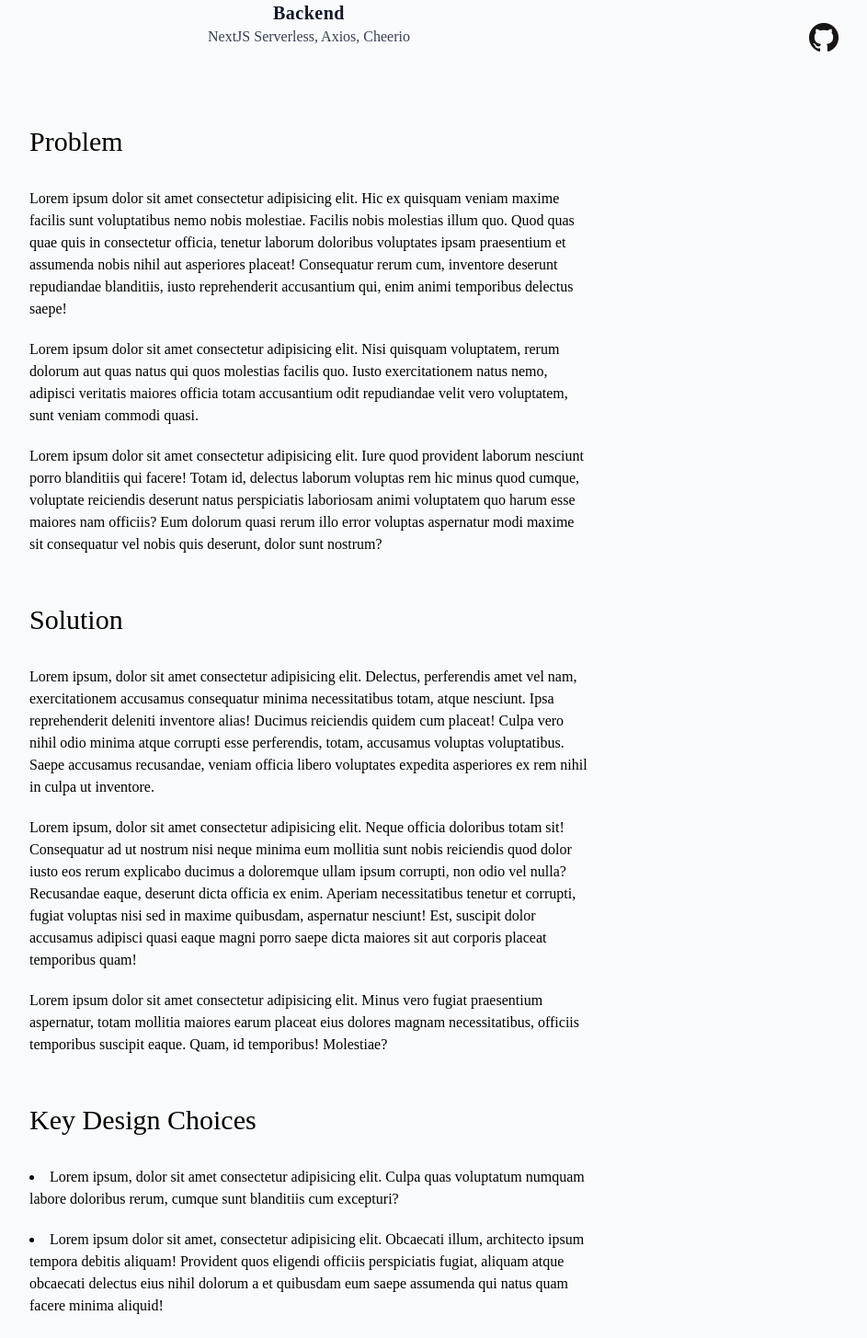
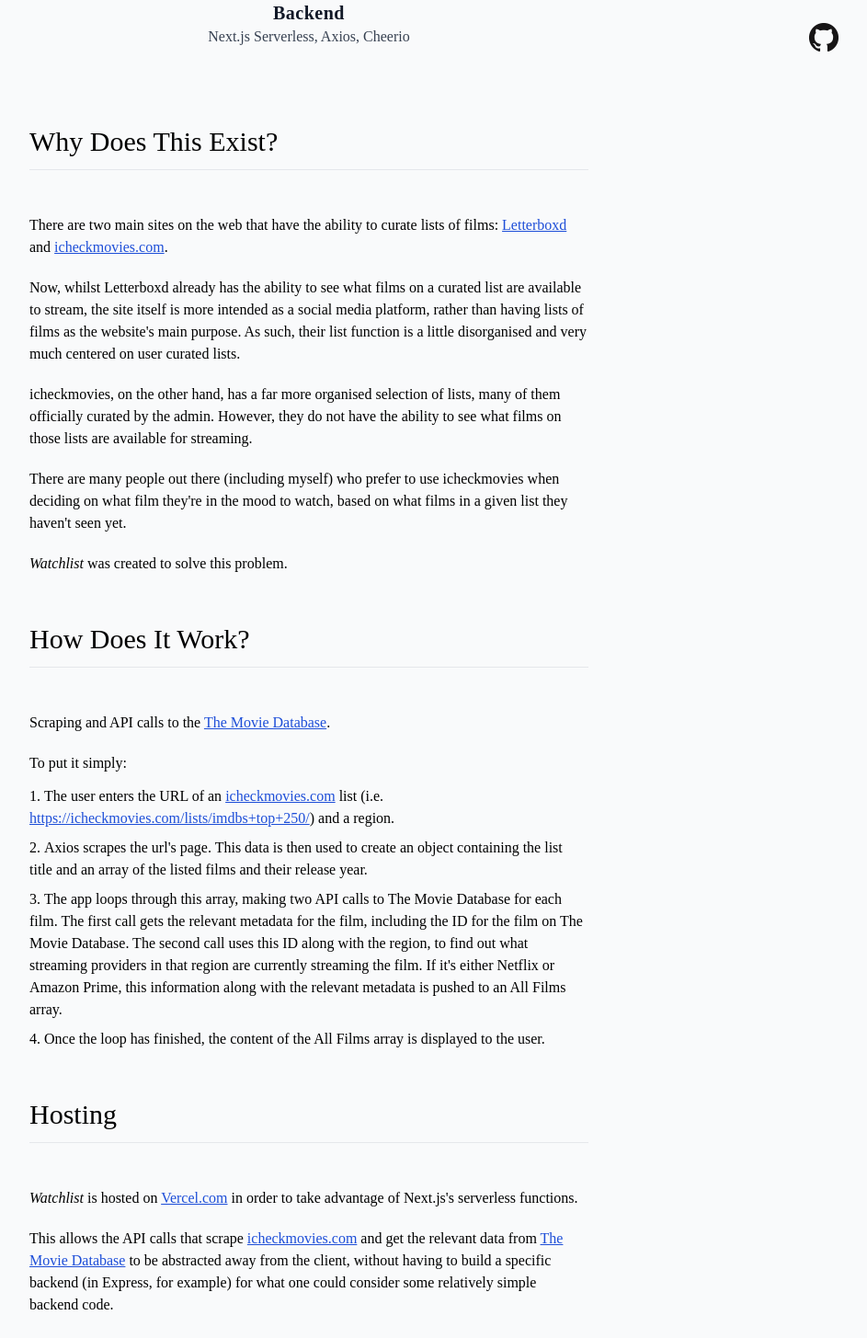
Before and after one commit to vitamins999/portfolio, a Next.js app: page /projects/watchlist in a window 1280 px wide. Shown: the part 680-2135 px from the top of the page at 92% size, without its empty margins (304-1247 px from the left). Built offline with nearby package versions, Linux system fonts and the light colour scheme; what tailwindcss-scroll-snap would draw is missing.

Commit message:
added indepth details for Watchlist and edited placeholder text on main page (#36)

```diff
--- a/components/About.tsx
+++ b/components/About.tsx
@@ -43,8 +43,8 @@
               Typescript, HTML, CSS, SQL, Python, C# (learning)
             </li>
             <li className='py-2 text-gray-900'>
-              <span className='font-semibold'>Frameworks</span>: React, NextJS,
-              Redux, Express, TailwindCSS
+              <span className='font-semibold'>Frameworks</span>: React, Next.js,
+              Redux, Express, Node, TailwindCSS, SASS
             </li>
             <li className='py-2 text-gray-900'>
               <span className='font-semibold'>Databases</span>: PostgreSQL,
--- a/components/Project-ubooze.tsx
+++ b/components/Project-ubooze.tsx
@@ -10,7 +10,7 @@
             Ubooze
           </h1>
           <h2 className='font-bodyUbooze text-gray-200 tracking-widest md:-mt-0 -mt-2'>
-            A fullstack NextJS web app
+            A fullstack Next.js web app
           </h2>
           <p className='md:max-w-lg mt-10 text-sm md:text-base font-bodyUbooze text-gray-100 text-center'>
             Alcohol is expensive. That's why I created uBooze -- a price
@@ -19,8 +19,8 @@
             you.
           </p>
           <p className='md:max-w-lg max-w-md mt-5 text-sm md:text-base font-bodyUbooze text-gray-100 text-center'>
-            Technologies used include NextJS, PostgreSQL, Express, TailwindCSS
-            and PassportJS.
+            Technologies used include Next.js, Redux, PostgreSQL, Express,
+            TailwindCSS and PassportJS.
           </p>
           <div className='lg:py-5 mt-10 flex md:flex-row flex-col'>
             <button className='py-4 px-14 md:mr-5 md:mb-0 mb-5 uppercase font-bold text-xs tracking-wider bg-gray-50 text-gray-800 transition duration-150 hover:bg-gray-800 hover:text-gray-50 font-bodyEandE focus:outline-none'>
--- a/components/Project-watchlist.tsx
+++ b/components/Project-watchlist.tsx
@@ -9,17 +9,35 @@
             Watchlist
           </h1>
           <h2 className='font-bodyWatchlist text-sm lg:text-base text-gray-800 tracking-wider'>
-            A serverless NextJS web app
+            A serverless Next.js web app
           </h2>
           <p className='max-w-lg mt-10 text-sm lg:px-0 px-5 lg:text-base font-bodyWatchlist text-gray-900 text-center'>
-            Lorem ipsum dolor sit amet consectetur adipisicing elit. Quod iste
-            possimus quae est molestiae nam quasi voluptatem dolorem. Minima,
-            ratione.
+            A streaming movie search engine for finding out what movies on an{' '}
+            <a
+              className='underline text-blue-700'
+              href='https://icheckmovies.com/'
+              rel='noreferrer noopener'
+              target='_blank'
+            >
+              icheckmovies.com
+            </a>{' '}
+            list are available for you to watch right now on Netflix and Amazon
+            Prime Video.
+          </p>
+          <p className='max-w-lg mt-5 text-sm lg:px-0 px-5 lg:text-base font-bodyWatchlist text-gray-900 text-center'>
+            Technologies used include Next.js, Serverless Functions, Context
+            API, Axios and Cheerio.
           </p>
           <div className='flex lg:flex-row flex-col lg:py-5 mt-10'>
-            <button className='py-4 px-14 lg:mr-5 mb-5 lg:mb-0 uppercase font-bold text-xs tracking-wider bg-gray-800 text-gray-50 transition duration-150 hover:bg-gray-50 hover:text-gray-800 font-bodyEandE focus:outline-none'>
-              Visit Site
-            </button>
+            <a
+              href='https://watchlistmovies.vercel.app'
+              target='_blank'
+              rel='noreferrer'
+            >
+              <button className='py-4 px-14 lg:mr-5 mb-5 lg:mb-0 uppercase font-bold text-xs tracking-wider bg-gray-800 text-gray-50 transition duration-150 hover:bg-gray-50 hover:text-gray-800 font-bodyEandE focus:outline-none'>
+                Visit Site
+              </button>
+            </a>
             <Link href='/projects/watchlist'>
               <button className='py-4 px-14 uppercase font-bold text-xs tracking-wider bg-gray-800 text-gray-50 transition duration-150 hover:bg-gray-50 hover:text-gray-800 font-bodyEandE focus:outline-none'>
                 More Information
--- a/pages/projects/watchlist.tsx
+++ b/pages/projects/watchlist.tsx
@@ -9,6 +9,7 @@
   return (
     <Layout title={title}>
       <motion.main
+        className='pb-10'
         variants={fadeOutPage}
         exit='exit'
         initial='initial'
@@ -28,12 +29,20 @@
                 </h2>
               </div>
               <div className='flex lg:flex-row flex-col items-center'>
-                <a href='#' target='_blank' rel='noreferrer'>
+                <a
+                  href='https://watchlistmovies.vercel.app'
+                  target='_blank'
+                  rel='noreferrer'
+                >
                   <button className='py-4 px-14 lg:my-0 my-5 lg:mr-5 uppercase font-bold text-xs tracking-wider bg-gray-50 text-gray-800 transition duration-150 hover:bg-gray-800 hover:text-gray-50 font-bodyEandE focus:outline-none'>
                     Visit Site
                   </button>
                 </a>
-                <a href='#' target='_blank' rel='noreferrer'>
+                <a
+                  href='https://github.com/vitamins999/watchlist-2.0'
+                  target='_blank'
+                  rel='noreferrer'
+                >
                   <button className='py-4 px-14 uppercase font-bold text-xs tracking-wider bg-gray-50 text-gray-800 transition duration-150 hover:bg-gray-800 hover:text-gray-50 font-bodyEandE focus:outline-none'>
                     View Code on Github
                   </button>
@@ -50,7 +59,8 @@
                 Frontend
               </h2>
               <p className='font-bodyMain text-gray-700'>
-                NextJS, TailwindCSS, Framer Motion
+                Next.js, TailwindCSS, Framer Motion, React Hook Form, Context
+                API
               </p>
             </div>
             <div className='py-3'>
@@ -58,109 +68,162 @@
                 Backend
               </h2>
               <p className='font-bodyMain text-gray-700'>
-                NextJS Serverless, Axios, Cheerio
+                Next.js Serverless, Axios, Cheerio
               </p>
             </div>
           </div>
         </section>
         <section className='lg:px-84 iPadPro:px-32 iPadWidescreen:px-32 px-10 lg:pb-10 pt-5 pb-5'>
           <div>
-            <h3 className='text-3xl font-headingMain py-3'>Problem</h3>
+            <h3 className='text-3xl font-headingMain py-3'>
+              Why Does This Exist?
+            </h3>
+            <div className='border-t w-full pb-7'></div>
             <p className='pt-5'>
-              Lorem ipsum dolor sit amet consectetur adipisicing elit. Hic ex
-              quisquam veniam maxime facilis sunt voluptatibus nemo nobis
-              molestiae. Facilis nobis molestias illum quo. Quod quas quae quis
-              in consectetur officia, tenetur laborum doloribus voluptates ipsam
-              praesentium et assumenda nobis nihil aut asperiores placeat!
-              Consequatur rerum cum, inventore deserunt repudiandae blanditiis,
-              iusto reprehenderit accusantium qui, enim animi temporibus
-              delectus saepe!
+              There are two main sites on the web that have the ability to
+              curate lists of films:{' '}
+              <a
+                className='underline text-blue-700'
+                href='https://letterboxd/'
+                rel='noreferrer noopener'
+                target='_blank'
+              >
+                Letterboxd
+              </a>{' '}
+              and{' '}
+              <a
+                className='underline text-blue-700'
+                href='https://icheckmovies.com/'
+                rel='noreferrer noopener'
+                target='_blank'
+              >
+                icheckmovies.com
+              </a>
+              .
             </p>
             <p className='pt-5'>
-              Lorem ipsum dolor sit amet consectetur adipisicing elit. Nisi
-              quisquam voluptatem, rerum dolorum aut quas natus qui quos
-              molestias facilis quo. Iusto exercitationem natus nemo, adipisci
-              veritatis maiores officia totam accusantium odit repudiandae velit
-              vero voluptatem, sunt veniam commodi quasi.
+              Now, whilst Letterboxd already has the ability to see what films
+              on a curated list are available to stream, the site itself is more
+              intended as a social media platform, rather than having lists of
+              films as the website's main purpose. As such, their list function
+              is a little disorganised and very much centered on user curated
+              lists.
             </p>
             <p className='pt-5'>
-              Lorem ipsum dolor sit amet consectetur adipisicing elit. Iure quod
-              provident laborum nesciunt porro blanditiis qui facere! Totam id,
-              delectus laborum voluptas rem hic minus quod cumque, voluptate
-              reiciendis deserunt natus perspiciatis laboriosam animi voluptatem
-              quo harum esse maiores nam officiis? Eum dolorum quasi rerum illo
-              error voluptas aspernatur modi maxime sit consequatur vel nobis
-              quis deserunt, dolor sunt nostrum?
-            </p>
-          </div>
-          <div className='pt-10'>
-            <h3 className='text-3xl font-headingMain py-3'>Solution</h3>
-            <p className='pt-5'>
-              Lorem ipsum, dolor sit amet consectetur adipisicing elit.
-              Delectus, perferendis amet vel nam, exercitationem accusamus
-              consequatur minima necessitatibus totam, atque nesciunt. Ipsa
-              reprehenderit deleniti inventore alias! Ducimus reiciendis quidem
-              cum placeat! Culpa vero nihil odio minima atque corrupti esse
-              perferendis, totam, accusamus voluptas voluptatibus. Saepe
-              accusamus recusandae, veniam officia libero voluptates expedita
-              asperiores ex rem nihil in culpa ut inventore.
+              icheckmovies, on the other hand, has a far more organised
+              selection of lists, many of them officially curated by the admin.
+              However, they do not have the ability to see what films on those
+              lists are available for streaming.
             </p>
             <p className='pt-5'>
-              Lorem ipsum, dolor sit amet consectetur adipisicing elit. Neque
-              officia doloribus totam sit! Consequatur ad ut nostrum nisi neque
-              minima eum mollitia sunt nobis reiciendis quod dolor iusto eos
-              rerum explicabo ducimus a doloremque ullam ipsum corrupti, non
-              odio vel nulla? Recusandae eaque, deserunt dicta officia ex enim.
-              Aperiam necessitatibus tenetur et corrupti, fugiat voluptas nisi
-              sed in maxime quibusdam, aspernatur nesciunt! Est, suscipit dolor
-              accusamus adipisci quasi eaque magni porro saepe dicta maiores sit
-              aut corporis placeat temporibus quam!
+              There are many people out there (including myself) who prefer to
+              use icheckmovies when deciding on what film they're in the mood to
+              watch, based on what films in a given list they haven't seen yet.
             </p>
             <p className='pt-5'>
-              Lorem ipsum dolor sit amet consectetur adipisicing elit. Minus
-              vero fugiat praesentium aspernatur, totam mollitia maiores earum
-              placeat eius dolores magnam necessitatibus, officiis temporibus
-              suscipit eaque. Quam, id temporibus! Molestiae?
+              <span className='italic'>Watchlist</span> was created to solve
+              this problem.
             </p>
           </div>
           <div className='pt-10'>
             <h3 className='text-3xl font-headingMain py-3'>
-              Key Design Choices
+              How Does It Work?
             </h3>
-            <ul className='list-disc lg:list-inside lg:px-0 px-5'>
-              <li className='pt-5'>
-                Lorem ipsum, dolor sit amet consectetur adipisicing elit. Culpa
-                quas voluptatum numquam labore doloribus rerum, cumque sunt
-                blanditiis cum excepturi?
+            <div className='border-t w-full pb-7'></div>
+            <p className='pt-5'>
+              Scraping and API calls to the{' '}
+              <a
+                className='underline text-blue-700'
+                href='https://themoviedb.org/'
+                rel='noreferrer noopener'
+                target='_blank'
+              >
+                The Movie Database
+              </a>
+              .
+            </p>
+            <p className='pt-5 pb-1'>To put it simply:</p>
+            <ol className='list-decimal list-inside'>
+              <li className='pt-2'>
+                The user enters the URL of an{' '}
+                <a
+                  className='underline text-blue-700'
+                  href='https://icheckmovies.com/'
+                  rel='noreferrer noopener'
+                  target='_blank'
+                >
+                  icheckmovies.com
+                </a>{' '}
+                list (i.e.{' '}
+                <a
+                  className='underline text-blue-700'
+                  href='https://icheckmovies.com/lists/imdbs+top+250/'
+                  rel='noreferrer noopener'
+                  target='_blank'
+                >
+                  https://icheckmovies.com/lists/imdbs+top+250/
+                </a>
+                ) and a region.
               </li>
-              <li className='pt-5'>
-                Lorem ipsum dolor sit amet, consectetur adipisicing elit.
-                Obcaecati illum, architecto ipsum tempora debitis aliquam!
-                Provident quos eligendi officiis perspiciatis fugiat, aliquam
-                atque obcaecati delectus eius nihil dolorum a et quibusdam eum
-                saepe assumenda qui natus quam facere minima aliquid!
+              <li className='pt-2'>
+                Axios scrapes the url's page. This data is then used to create
+                an object containing the list title and an array of the listed
+                films and their release year.
               </li>
-              <li className='pt-5'>
-                Lorem ipsum dolor, sit amet consectetur adipisicing elit.
-                Veritatis, possimus vel molestiae cum perferendis facere dolore!
-                Nobis error possimus eos veniam voluptate quis enim provident
-                accusantium aliquam. Voluptates, quae est.
+              <li className='pt-2'>
+                The app loops through this array, making two API calls to The
+                Movie Database for each film. The first call gets the relevant
+                metadata for the film, including the ID for the film on The
+                Movie Database. The second call uses this ID along with the
+                region, to find out what streaming providers in that region are
+                currently streaming the film. If it's either Netflix or Amazon
+                Prime, this information along with the relevant metadata is
+                pushed to an All Films array.
               </li>
-              <li className='pt-5'>
-                Lorem ipsum dolor sit amet consectetur adipisicing elit.
-                Voluptas porro inventore quisquam mollitia unde, quam aliquam at
-                quia temporibus tenetur soluta earum nam dolor consequuntur
-                obcaecati eos ipsa voluptatum quo. Ab vero similique, soluta sit
-                quasi reiciendis facere dolor tenetur, non rem aliquam qui
-                excepturi? Necessitatibus odit officia eligendi dignissimos!
+              <li className='pt-2'>
+                Once the loop has finished, the content of the All Films array
+                is displayed to the user.
               </li>
-              <li className='pt-5'>
-                Lorem ipsum dolor sit amet consectetur adipisicing elit. Quas,
-                maxime? Possimus officiis ipsum expedita earum unde ipsa!
-                Facilis quisquam ipsam officiis debitis veniam excepturi sunt
-                repellat ad animi! Molestiae, velit!
-              </li>
-            </ul>
+            </ol>
+          </div>
+          <div className='pt-10'>
+            <h3 className='text-3xl font-headingMain py-3'>Hosting</h3>
+            <div className='border-t w-full pb-7'></div>
+            <p className='pt-5'>
+              <span className='italic'>Watchlist</span> is hosted on{' '}
+              <a
+                className='underline text-blue-700'
+                href='https://vercel.com'
+                rel='noreferrer noopener'
+                target='_blank'
+              >
+                Vercel.com
+              </a>{' '}
+              in order to take advantage of Next.js's serverless functions.
+            </p>
+            <p className='pt-5'>
+              This allows the API calls that scrape{' '}
+              <a
+                className='underline text-blue-700'
+                href='https://icheckmovies.com/'
+                rel='noreferrer noopener'
+                target='_blank'
+              >
+                icheckmovies.com
+              </a>{' '}
+              and get the relevant data from{' '}
+              <a
+                className='underline text-blue-700'
+                href='https://themoviedb.org/'
+                rel='noreferrer noopener'
+                target='_blank'
+              >
+                The Movie Database
+              </a>{' '}
+              to be abstracted away from the client, without having to build a
+              specific backend (in Express, for example) for what one could
+              consider some relatively simple backend code.
+            </p>
           </div>
         </section>
       </motion.main>
```
Also changed, not shown: components/Footer.tsx (+9 -6 lines).
